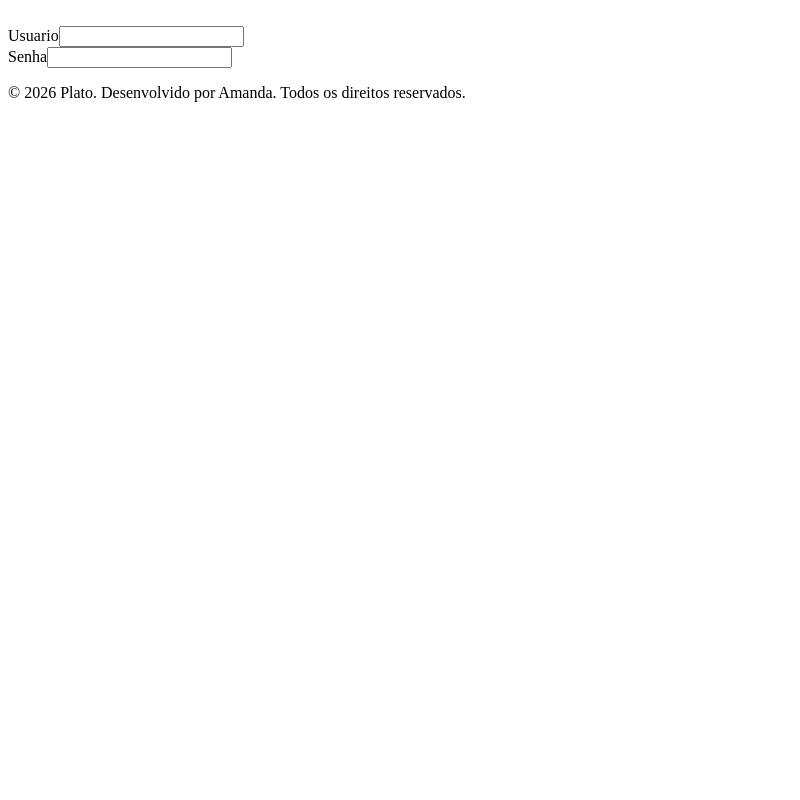
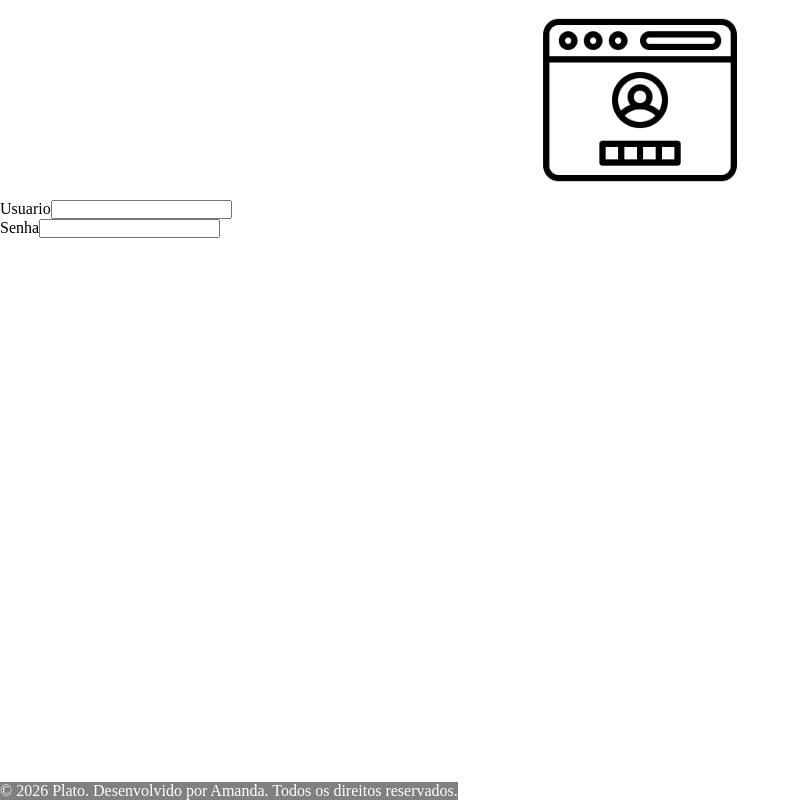
Before and after one commit to AmandaLinger/PlatoFront, an Angular app: page / in a window 1280 px wide. Shown: the whole page, without its empty margins (0-800 px from the left). Built offline with nearby package versions, Linux system fonts and the light colour scheme.

Commit message:
commit init

```diff
--- a/src/app/app.ts
+++ b/src/app/app.ts
@@ -5,6 +5,7 @@ import {LoginPage} from './pages/login-page/login-page';
 @Component({
   selector: 'app-root',
   imports: [RouterOutlet, LoginPage],
+  standalone: true,
   templateUrl: './app.html',
   styleUrl: './app.scss'
 })
--- a/src/app/components/footer-component/footer-component.scss
+++ b/src/app/components/footer-component/footer-component.scss
@@ -0,0 +1,8 @@
+.style-footer{
+  position: absolute;
+  bottom: 0;
+
+  color: white;
+  background-color: gray;
+  paddind: 16px 8px;
+}
--- a/public/assets/login-page.html
+++ b/src/app/pages/login-page/login-page.html
@@ -1,6 +1,6 @@
 <main>
   <div class="img-container">
-    <img src="" alt="">
+    <img src="/login.png" alt="ícone de login">
   </div>
 
   <div class="inputs">
--- a/src/app/pages/login-page/login-page.scss
+++ b/src/app/pages/login-page/login-page.scss
@@ -0,0 +1,12 @@
+main{
+  height: 100vh;
+}
+
+.img-container {
+  display: flex;
+  justify-content: center;
+
+  img{
+    height: 200px;
+  }
+}
--- a/src/app/pages/login-page/login-page.ts
+++ b/src/app/pages/login-page/login-page.ts
@@ -4,7 +4,7 @@ import {FooterComponent} from '../../components/footer-component/footer-componen
 @Component({
   selector: 'app-login-page',
   imports: [FooterComponent],
-  templateUrl: '../../../../public/assets/login-page.html',
+  templateUrl: './login-page.html',
   styleUrl: './login-page.scss',
 })
 export class LoginPage {
--- a/src/styles.scss
+++ b/src/styles.scss
@@ -1 +1,4 @@
-/* You can add global styles to this file, and also import other style files */
+*{
+  margin: 0;
+  padding: 0;
+}
```
Also changed, not shown: public/login.png (renamed from src/app/pages/login-page/img.png).
